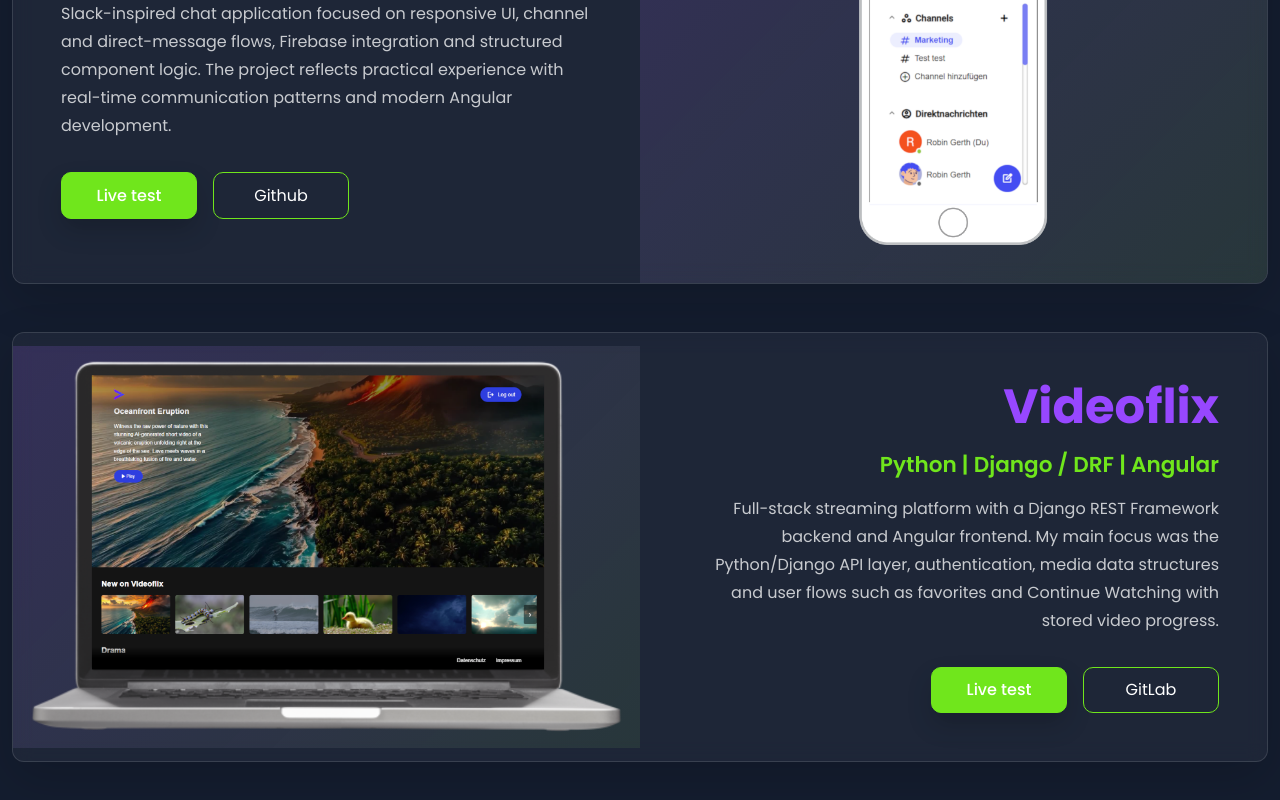
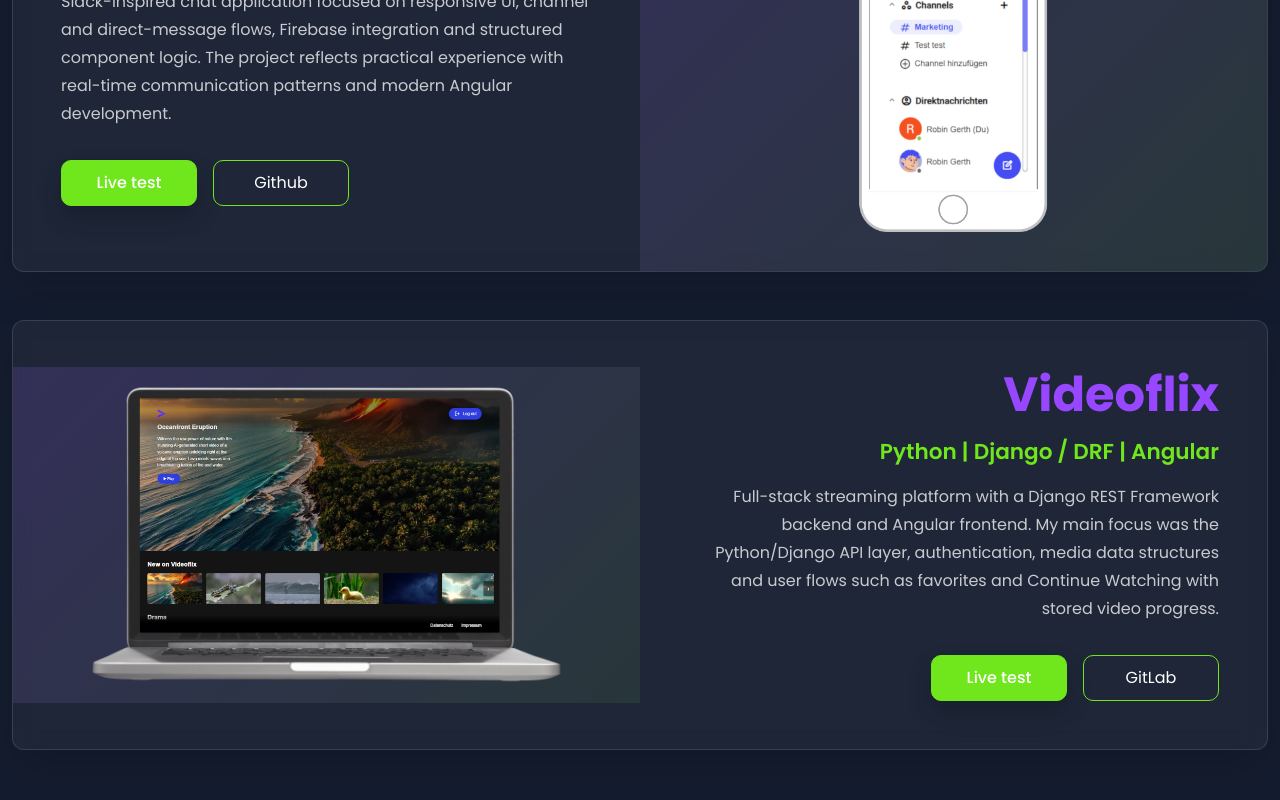
Before and after one commit to Gerth123/Portfolio, an Angular app: page / in a window 1280 px wide. Shown: the part 4250-5050 px from the top of the page. Built offline with nearby package versions, Linux system fonts and the light colour scheme.

Commit message:
Match project media sizes

```diff
--- a/src/app/landing-page/landing-page.component.html
+++ b/src/app/landing-page/landing-page.component.html
@@ -35,7 +35,7 @@
             <a
               [routerLink]="['/']"
               [fragment]="'contact'"
-              class="btn btn-portfolio"
+              class="btn btn-portfolio hero-button"
               (click)="handleScroll('contact')"
               >{{ getCurrentText("buttonText") }}</a
             >
--- a/src/app/projects/projects.component.scss
+++ b/src/app/projects/projects.component.scss
@@ -28,17 +28,18 @@
   }
 }
 
+.el-pollo-loco-img,
+.videoflix-preview {
+  width: min(100%, 34rem);
+  height: 20rem;
+  object-fit: contain;
+}
+
+.project-media:has(.el-pollo-loco-img),
 .project-media--videoflix {
   min-height: 21rem;
   overflow: hidden;
   padding: 0;
-
-  .videoflix-preview {
-    width: 100%;
-    height: 100%;
-    max-height: none;
-    object-fit: contain;
-  }
 }
 
 .projectText {
```
